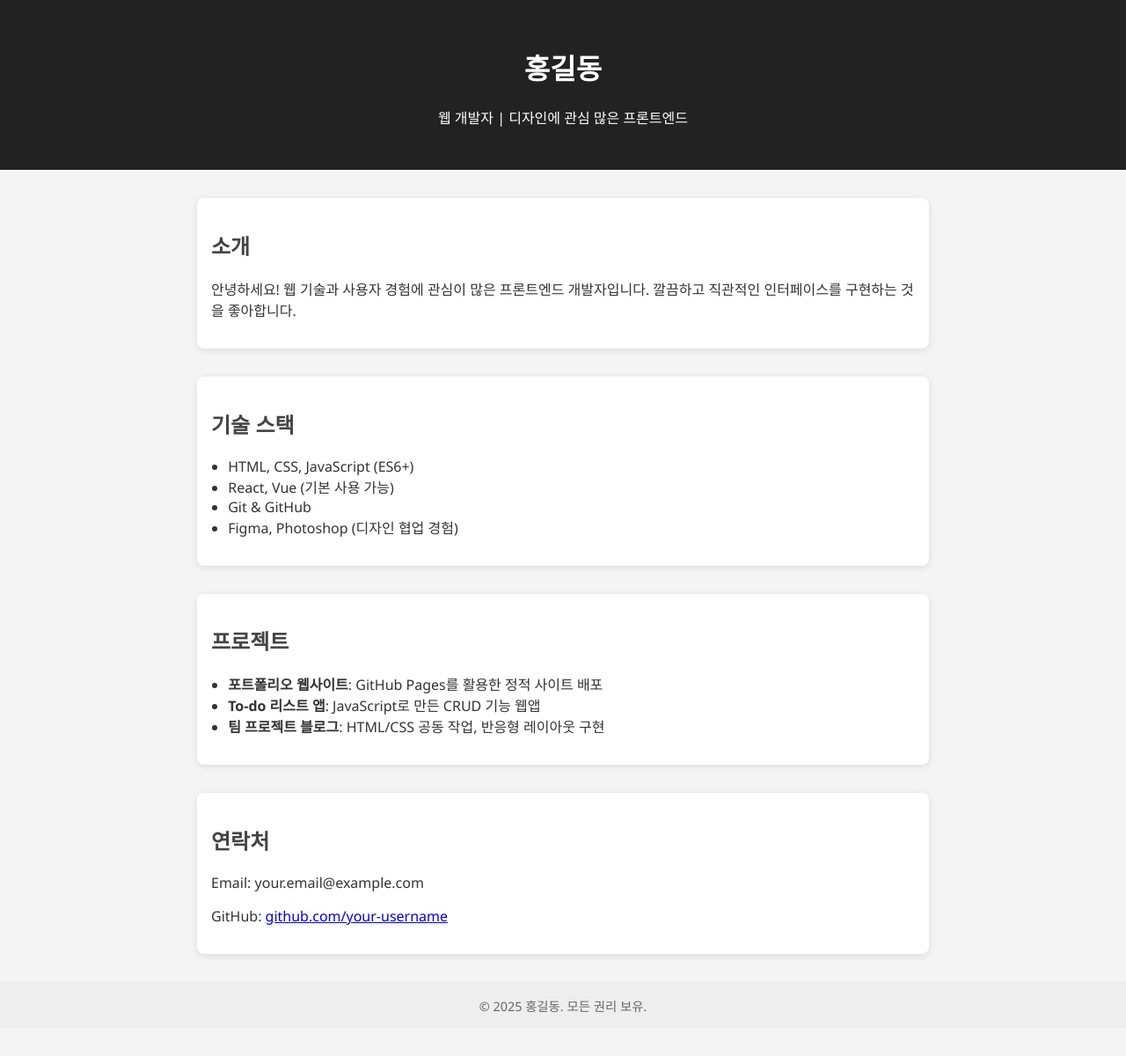
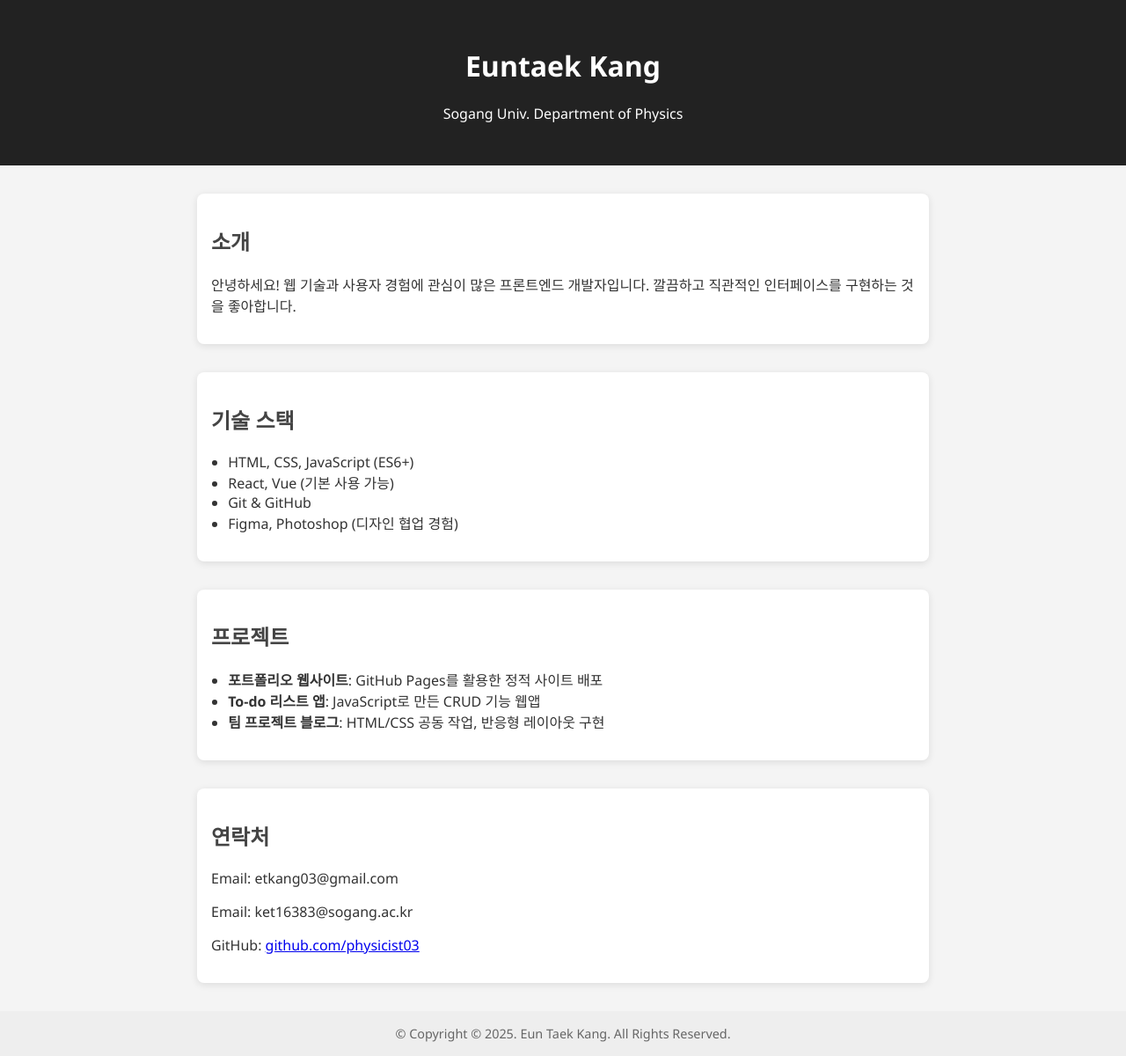
Before and after one commit to physicist03/physicist03.github.io, a plain HTML site: page index.html in a window 1280 px wide. Shown: the whole page at 88% size. Before the commit the page ends 1169 px from the top, so only its background shows below. Drawn offline with Linux system fonts and the light colour scheme.

Commit message:
copyrights edit

```diff
--- a/index.html
+++ b/index.html
@@ -3,7 +3,7 @@
 <head>
   <meta charset="UTF-8" />
   <meta name="viewport" content="width=device-width, initial-scale=1.0"/>
-  <title>포트폴리오 - 이름</title>
+  <title>AboutMe - ET Kang</title>
   <style>
     body {
       font-family: 'Segoe UI', sans-serif;
@@ -43,8 +43,8 @@
 </head>
 <body>
   <header>
-    <h1>홍길동</h1>
-    <p>웹 개발자 | 디자인에 관심 많은 프론트엔드</p>
+    <h1>Euntaek Kang</h1>
+    <p>Sogang Univ. Department of Physics</p>
   </header>
 
   <section>
@@ -76,12 +76,13 @@
 
   <section>
     <h2>연락처</h2>
-    <p>Email: your.email@example.com</p>
-    <p>GitHub: <a href="https://github.com/your-username" target="_blank">github.com/your-username</a></p>
+    <p>Email: etkang03@gmail.com</p>
+    <p>Email: ket16383@sogang.ac.kr</p>
+    <p>GitHub: <a href="https://github.com/physicist03" target="_blank">github.com/physicist03</a></p>
   </section>
 
   <footer>
-    &copy; 2025 홍길동. 모든 권리 보유.
+    &copy; Copyright © 2025. Eun Taek Kang. All Rights Reserved.
   </footer>
 </body>
 </html>
```
